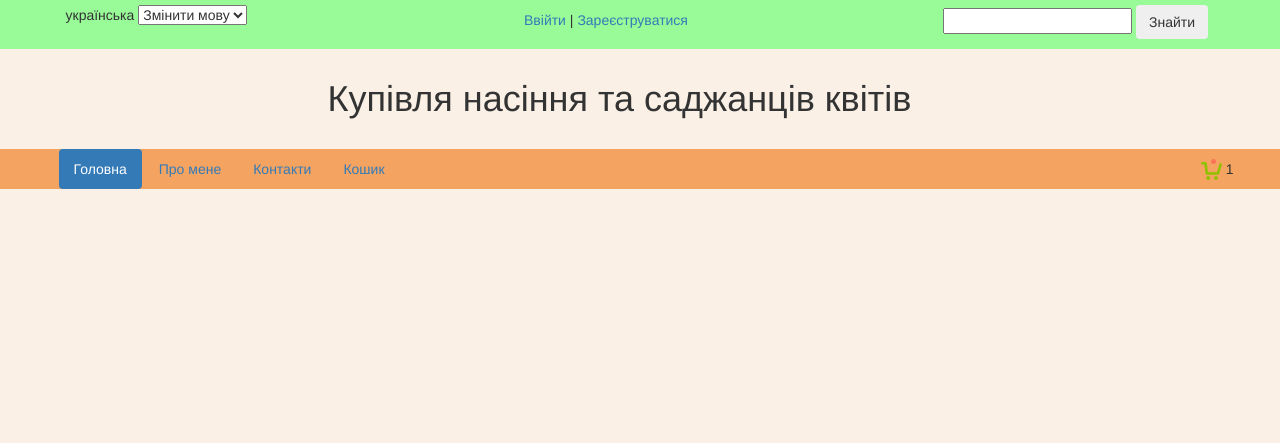
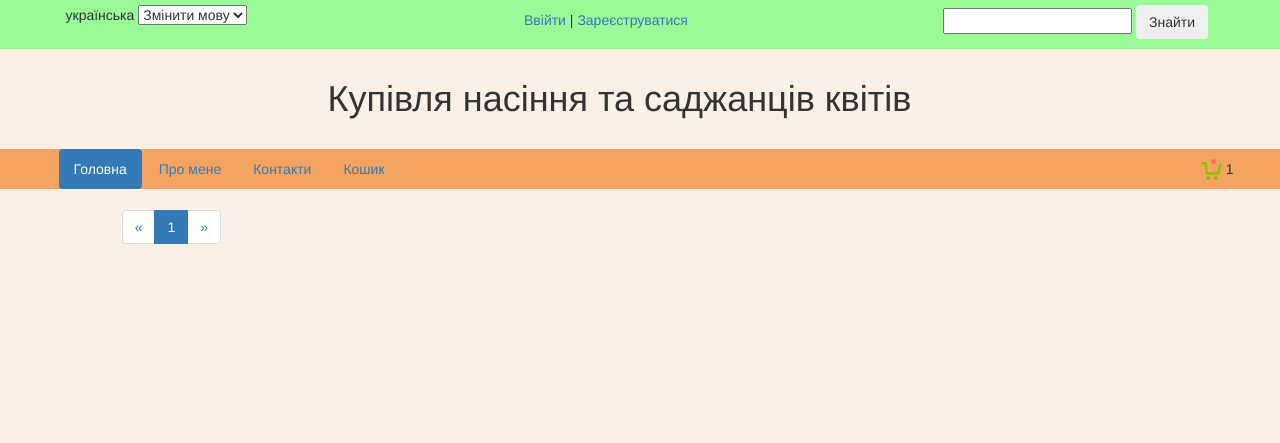
Before and after one commit to smolynets/market, a Django app: page / in a window 1280 px wide. Shown: the top 443 px of the page. Run offline with Django 3.2, Linux system fonts and the light colour scheme; data that the repository does not hold is empty; some libraries are stand-ins or nearby versions.

Commit message:
main_page: pagination

```diff
--- a/shop/static/css/main.css
+++ b/shop/static/css/main.css
@@ -103,3 +103,8 @@ footer {
 	margin-left: 5%;
 	margin-top: 2%;
 }
+
+
+.pagination{
+	margin-bottom: 70px;
+}
--- a/shop/templates/shop/main.html
+++ b/shop/templates/shop/main.html
@@ -4,6 +4,7 @@
 
 
     {% block content %}
+
     <div class='row col-xs-10 col-xs-offset-1 content'>
 
         {% for fl in flowers %}
@@ -11,7 +12,7 @@
                 <div class="thumbnail">
                     <img src="{{ fl.photo_main.url }}" alt="">
                     <div class="title_lot"><h4>{{ fl.title }}</h4></div>
-                    <div class="caption">
+                    <div class="caption"></div>
                     <div id='price_buy'>ціна {{ fl.price }} грн</div>
                     <div>
                       <a href='' class="btn btn-primary to_basket">
@@ -24,7 +25,20 @@
     </div>
 
 
+    <div class='row col-xs-10 col-xs-offset-1'>
+    <nav>
+      <ul class="pagination">
+        <li><a href="#">&laquo;</a></li>
 
+       {% for p in flowers.paginator.page_range %}
+        <li {% if flowers.number == p %}class="active"{% endif %}>
+           <a href="{% url "main" %}?page={{ p }}&amp;order_by={{ order_by }}&amp;reverse={{ reverse }}">{{ p }}</a>
+        </li>
+        {% endfor %}
 
+        <li><a href="#">&raquo;</a></li>
+      </ul>
+    </nav>
     </div>
+
   {% endblock content %}
--- a/shop/views.py
+++ b/shop/views.py
@@ -3,6 +3,7 @@ from __future__ import unicode_literals
 
 from django.shortcuts import render
 from .models import Flower
+from django.core.paginator import Paginator, EmptyPage, PageNotAnInteger
 
 
 
@@ -10,4 +11,13 @@ from .models import Flower
 ###########################################################################
 def main_page(request):
 	flowers = Flower.objects.all()
+	#pagination
+	paginator = Paginator(flowers, 4)
+	page = request.GET.get('page')
+	try:
+		flowers = paginator.page(page)
+	except PageNotAnInteger:
+		flowers = paginator.page(1)
+	except EmptyPage:
+		flowers= paginator.page(paginator.num_pages)
 	return render(request, 'shop/main.html', {'flowers': flowers})
```
